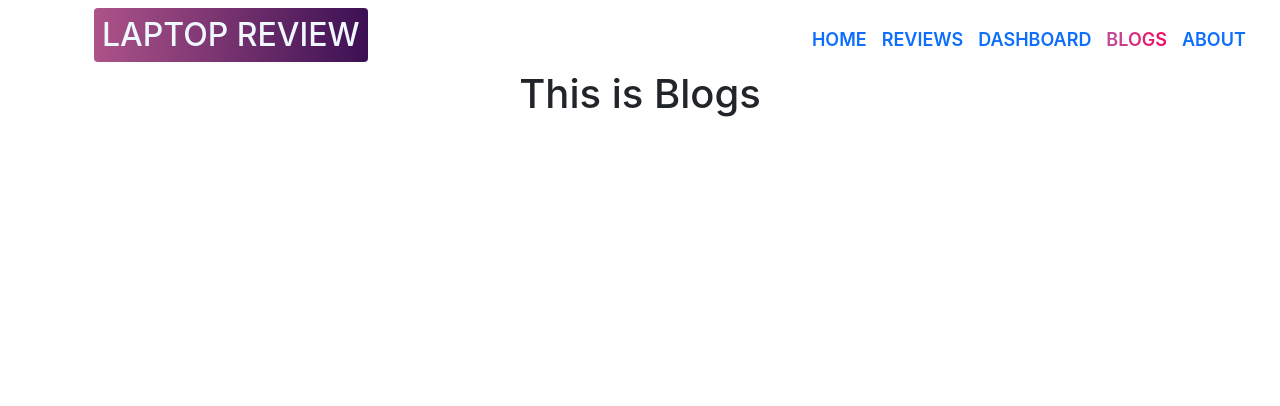
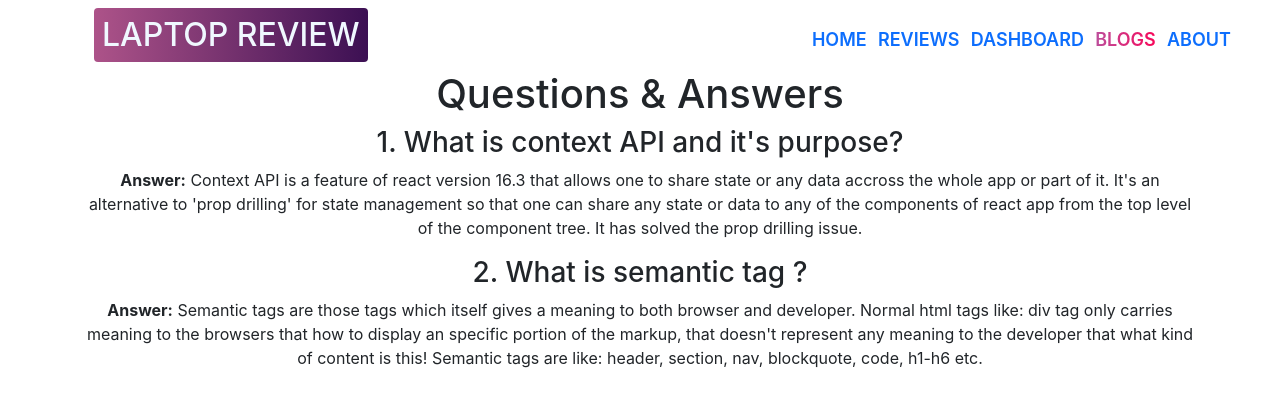
Before and after one commit to Junaith1994/react-laptop-reviews, a React (Create React App) app: page /blogs in a window 1280 px wide. Shown: the top 406 px of the page. Built offline with nearby package versions, Linux system fonts and the light colour scheme.

Commit message:
Added Q&A to the Blogs page

```diff
--- a/src/components/Blogs/Blogs.js
+++ b/src/components/Blogs/Blogs.js
@@ -2,8 +2,16 @@ import React from 'react';
 
 const Blogs = () => {
     return (
-        <div>
-            <h1>This is Blogs</h1>
+        <div className='container'>
+            <h1>Questions & Answers</h1>
+            <div>
+                <h3>1. What is context API and it's purpose?</h3>
+                <p><strong>Answer:</strong> Context API is a feature of react version 16.3 that allows one to share state or any data accross the whole app or part of it. It's an alternative to 'prop drilling' for state management so that one can share any state or data to any of the components of react app from the top level of the component tree. It has solved the prop drilling issue.</p>
+            </div>
+            <div>
+                <h3>2. What is semantic tag ?</h3>
+                <p><strong>Answer:</strong>  Semantic tags are those tags which itself gives a meaning to both browser and developer. Normal html tags like: div tag only carries meaning to the browsers that how to display an specific portion of the markup, that doesn't represent any meaning to the developer that what kind of content is this! Semantic tags are like: header, section, nav, blockquote, code, h1-h6 etc.</p>
+            </div>
         </div>
     );
 };
--- a/src/components/Header/Header.css
+++ b/src/components/Header/Header.css
@@ -1,6 +1,7 @@
 .header a {
+    /* max-width: 1200px; */
+    margin-right: 3%;
     text-decoration: none;
-    margin-right: 4%;
     font-weight: 600;
     font-size: large;
 }
```
